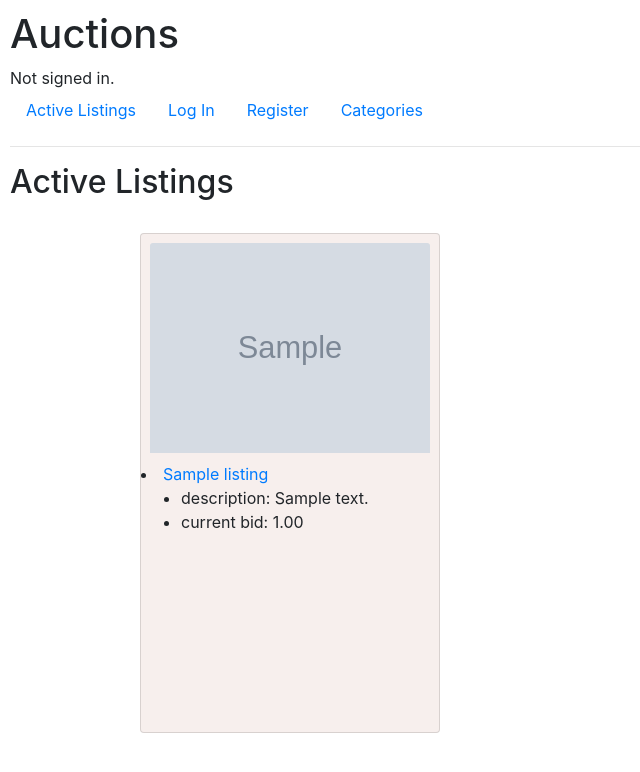
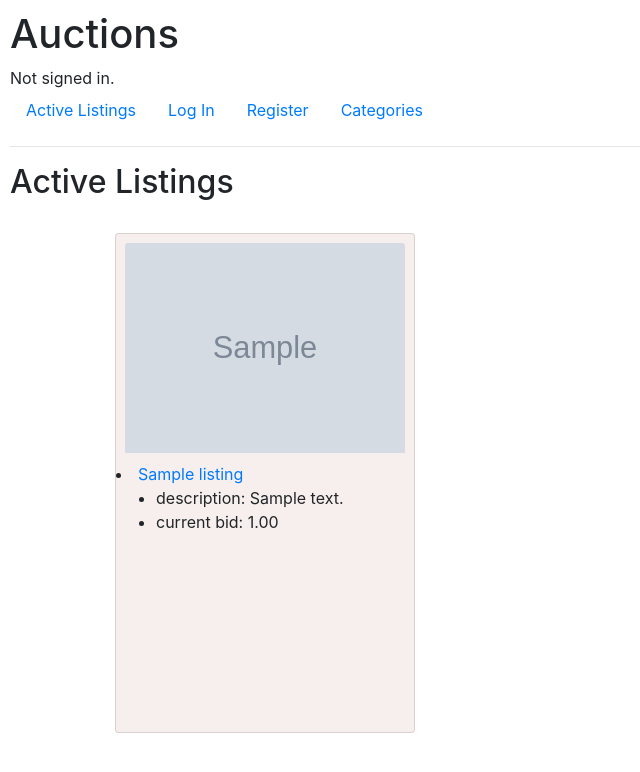
Before and after one commit to boshhy/Commerce, a Django app: page / in a window 1280 px wide. Shown: the top 772 px of the page, without its empty margins (0-640 px from the left). Run offline with Django 3.2, Linux system fonts and the light colour scheme; tables that the repository leaves empty hold one stand-in row (values such as "Sample post"); grey boxes marked "Sample" are stand-in pictures; some libraries are stand-ins or nearby versions.

Commit message:
added some margin to div container to center listings

```diff
--- a/auctions/templates/auctions/index.html
+++ b/auctions/templates/auctions/index.html
@@ -5,7 +5,7 @@
     <h2>Active Listings</h2>
     <br>
     <div class="container-fluid">
-        <div class="row" style="margin-left: 100px; margin-right: 100px;"">
+        <div class="row" style="margin-left: 75px; margin-right: 0px;"">
             {% for listing in listings %}
             <div class="center">
             <div class="col-xl-3 center">
```
